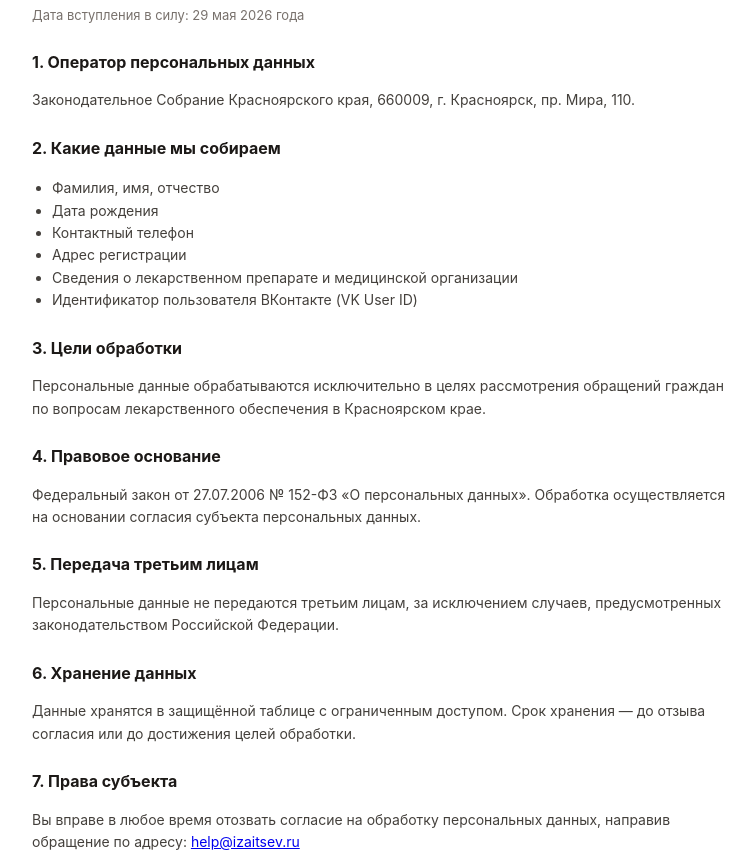
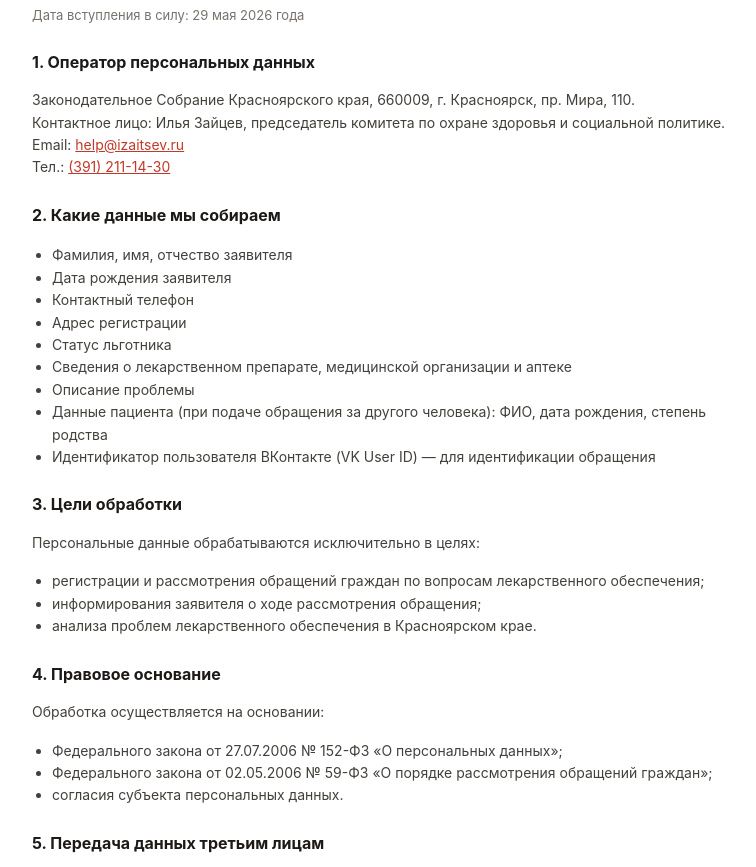
Before and after one commit to izaitsev24-tech/vk-med-app, a plain HTML site: page privacy.html in a window 1280 px wide. Shown: the part 77-944 px from the top of the page, without its empty margins (258-1014 px from the left). Drawn offline with Linux system fonts and the light colour scheme.

Commit message:
update privacy policy

```diff
--- a/privacy.html
+++ b/privacy.html
@@ -7,10 +7,11 @@
 <style>
   body { font-family: -apple-system, sans-serif; max-width: 700px; margin: 0 auto; padding: 24px 16px; color: #1C1917; line-height: 1.6; }
   h1 { font-size: 22px; margin-bottom: 8px; }
-  h2 { font-size: 16px; margin-top: 24px; }
+  h2 { font-size: 16px; margin-top: 24px; margin-bottom: 6px; }
   p, li { font-size: 14px; color: #44403C; }
   ul { padding-left: 20px; }
   .date { font-size: 13px; color: #78716C; margin-bottom: 24px; }
+  a { color: #C0392B; }
 </style>
 </head>
 <body>
@@ -18,36 +19,62 @@
 <div class="date">Дата вступления в силу: 29 мая 2026 года</div>
 
 <h2>1. Оператор персональных данных</h2>
-<p>Законодательное Собрание Красноярского края, 660009, г. Красноярск, пр. Мира, 110.</p>
+<p>Законодательное Собрание Красноярского края, 660009, г. Красноярск, пр. Мира, 110.<br>
+Контактное лицо: Илья Зайцев, председатель комитета по охране здоровья и социальной политике.<br>
+Email: <a href="mailto:help@izaitsev.ru">help@izaitsev.ru</a><br>
+Тел.: <a href="tel:+73912111430">(391) 211-14-30</a></p>
 
 <h2>2. Какие данные мы собираем</h2>
 <ul>
-  <li>Фамилия, имя, отчество</li>
-  <li>Дата рождения</li>
+  <li>Фамилия, имя, отчество заявителя</li>
+  <li>Дата рождения заявителя</li>
   <li>Контактный телефон</li>
   <li>Адрес регистрации</li>
-  <li>Сведения о лекарственном препарате и медицинской организации</li>
-  <li>Идентификатор пользователя ВКонтакте (VK User ID)</li>
+  <li>Статус льготника</li>
+  <li>Сведения о лекарственном препарате, медицинской организации и аптеке</li>
+  <li>Описание проблемы</li>
+  <li>Данные пациента (при подаче обращения за другого человека): ФИО, дата рождения, степень родства</li>
+  <li>Идентификатор пользователя ВКонтакте (VK User ID) — для идентификации обращения</li>
 </ul>
 
 <h2>3. Цели обработки</h2>
-<p>Персональные данные обрабатываются исключительно в целях рассмотрения обращений граждан по вопросам лекарственного обеспечения в Красноярском крае.</p>
+<p>Персональные данные обрабатываются исключительно в целях:</p>
+<ul>
+  <li>регистрации и рассмотрения обращений граждан по вопросам лекарственного обеспечения;</li>
+  <li>информирования заявителя о ходе рассмотрения обращения;</li>
+  <li>анализа проблем лекарственного обеспечения в Красноярском крае.</li>
+</ul>
 
 <h2>4. Правовое основание</h2>
-<p>Федеральный закон от 27.07.2006 № 152-ФЗ «О персональных данных». Обработка осуществляется на основании согласия субъекта персональных данных.</p>
+<p>Обработка осуществляется на основании:</p>
+<ul>
+  <li>Федерального закона от 27.07.2006 № 152-ФЗ «О персональных данных»;</li>
+  <li>Федерального закона от 02.05.2006 № 59-ФЗ «О порядке рассмотрения обращений граждан»;</li>
+  <li>согласия субъекта персональных данных.</li>
+</ul>
 
-<h2>5. Передача третьим лицам</h2>
-<p>Персональные данные не передаются третьим лицам, за исключением случаев, предусмотренных законодательством Российской Федерации.</p>
+<h2>5. Передача данных третьим лицам</h2>
+<p>Персональные данные могут передаваться органам исполнительной власти Красноярского края (в том числе Министерству здравоохранения Красноярского края) исключительно в целях рассмотрения обращения. Передача иным третьим лицам не осуществляется, за исключением случаев, прямо предусмотренных законодательством Российской Федерации.</p>
 
-<h2>6. Хранение данных</h2>
-<p>Данные хранятся в защищённой таблице с ограниченным доступом. Срок хранения — до отзыва согласия или до достижения целей обработки.</p>
+<h2>6. Трансграничная передача данных</h2>
+<p>В целях технического обеспечения работы сервиса персональные данные могут обрабатываться с использованием информационных систем, в том числе расположенных за пределами Российской Федерации. При этом оператор обеспечивает защиту персональных данных в соответствии с требованиями законодательства РФ и принимает необходимые организационные и технические меры для их защиты от несанкционированного доступа.</p>
 
-<h2>7. Права субъекта</h2>
-<p>Вы вправе в любое время отозвать согласие на обработку персональных данных, направив обращение по адресу: <a href="mailto:help@izaitsev.ru">help@izaitsev.ru</a></p>
+<h2>7. Хранение данных</h2>
+<p>Данные хранятся в защищённой информационной системе с ограниченным доступом. Срок хранения — до отзыва согласия субъектом персональных данных или до достижения целей обработки, но не более срока, установленного законодательством об архивном деле.</p>
 
-<h2>8. Контакты</h2>
-<p>По вопросам обработки персональных данных:<br>
-Телефон: <a href="tel:+73912111430">(391) 211-14-30</a><br>
-Email: <a href="mailto:help@izaitsev.ru">help@izaitsev.ru</a></p>
+<h2>8. Права субъекта персональных данных</h2>
+<p>Вы вправе:</p>
+<ul>
+  <li>получить информацию об обработке ваших персональных данных;</li>
+  <li>потребовать уточнения, блокирования или уничтожения персональных данных;</li>
+  <li>отозвать согласие на обработку персональных данных.</li>
+</ul>
+<p>Для реализации прав направьте обращение по адресу: <a href="mailto:help@izaitsev.ru">help@izaitsev.ru</a> или по телефону <a href="tel:+73912111430">(391) 211-14-30</a>. Срок ответа — 30 дней.</p>
+
+<h2>9. Безопасность</h2>
+<p>Оператор принимает необходимые правовые, организационные и технические меры для защиты персональных данных от неправомерного или случайного доступа, уничтожения, изменения, блокирования, копирования и распространения.</p>
+
+<h2>10. Изменение политики</h2>
+<p>Оператор вправе вносить изменения в настоящую политику. Актуальная версия всегда доступна по адресу: <a href="https://izaitsev24-tech.github.io/vk-med-app/privacy.html">izaitsev24-tech.github.io/vk-med-app/privacy.html</a></p>
 </body>
 </html>
```
